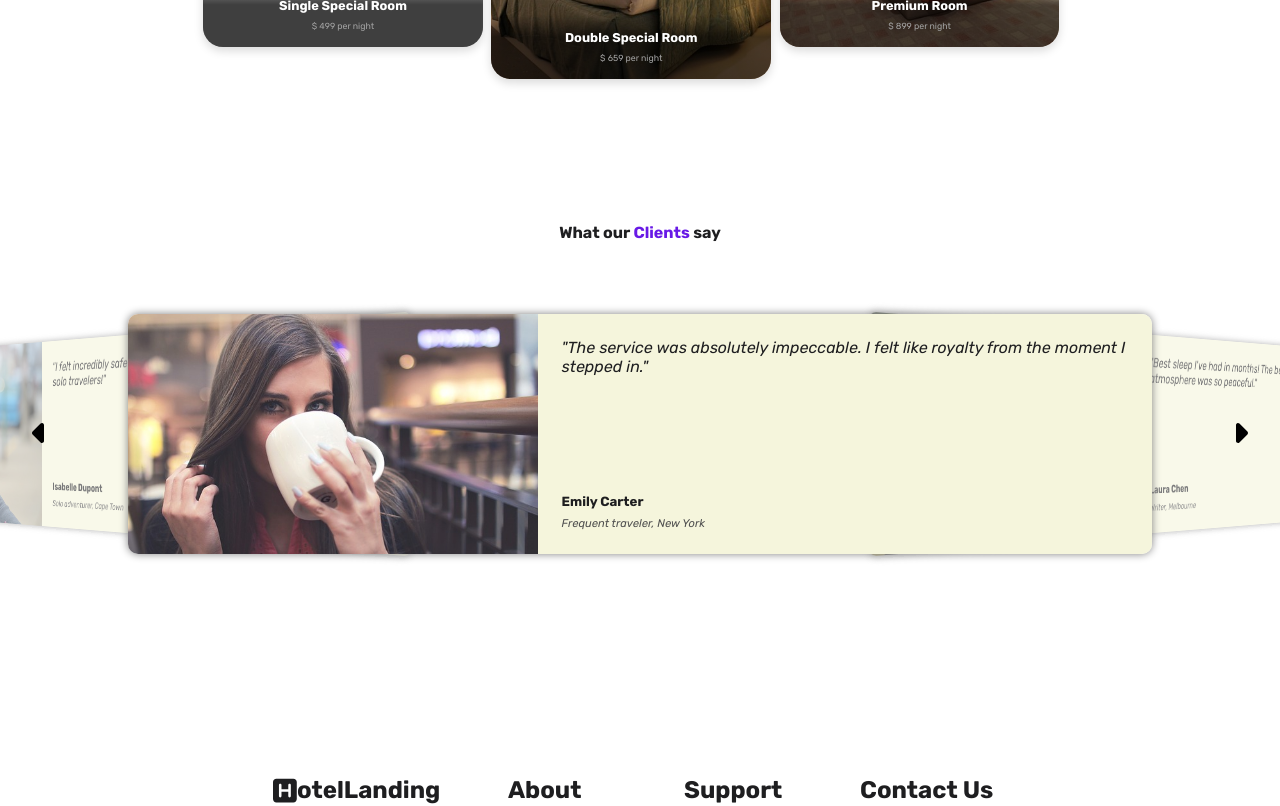
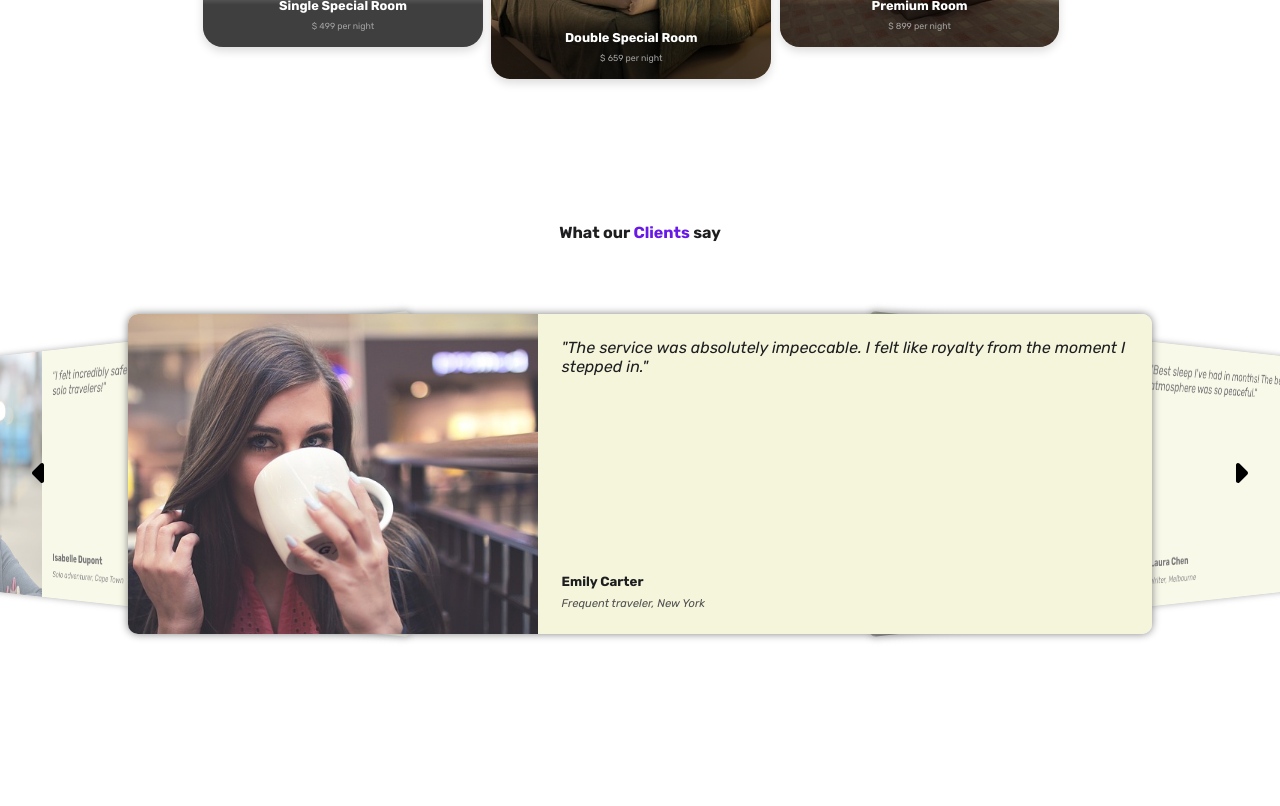
Before and after one commit to Animator55/HotelLanding, a React (Vite) app: page / in a window 1280 px wide. Shown: the part 2510-3316 px from the top of the page. Built offline with nearby package versions, Linux system fonts and the light colour scheme; grey boxes are pictures that could not be loaded.

Commit message:
Update clients.css

```diff
--- a/src/assets/clients.css
+++ b/src/assets/clients.css
@@ -32,7 +32,7 @@
     align-items: center;
     position: relative;
     width: 100%;
-    height: 30dvh;
+    height: 40dvh;
     justify-content: center;
     perspective: 1000px;
     overflow: hidden;
@@ -113,7 +113,7 @@
     left: 0%;
     background-color: #fff;
     width: 80%;
-    height: 30dvh;
+    height: 40dvh;
     transition: all 300ms;
 }
 
@@ -152,7 +152,7 @@
     height: 100%;
     object-fit: cover;
     object-position: center;
-    height: 30dvh;
+    height: 40dvh;
 }
 
 .quote-item>.quote-content {
@@ -161,7 +161,7 @@
     flex-direction: column;
     gap: .5rem;
     width: calc(100% - 3rem);
-    height: calc(30dvh - 3rem);
+    height: calc(40dvh - 3rem);
     padding: 1.5rem;
     background-color: beige;
 }
```
